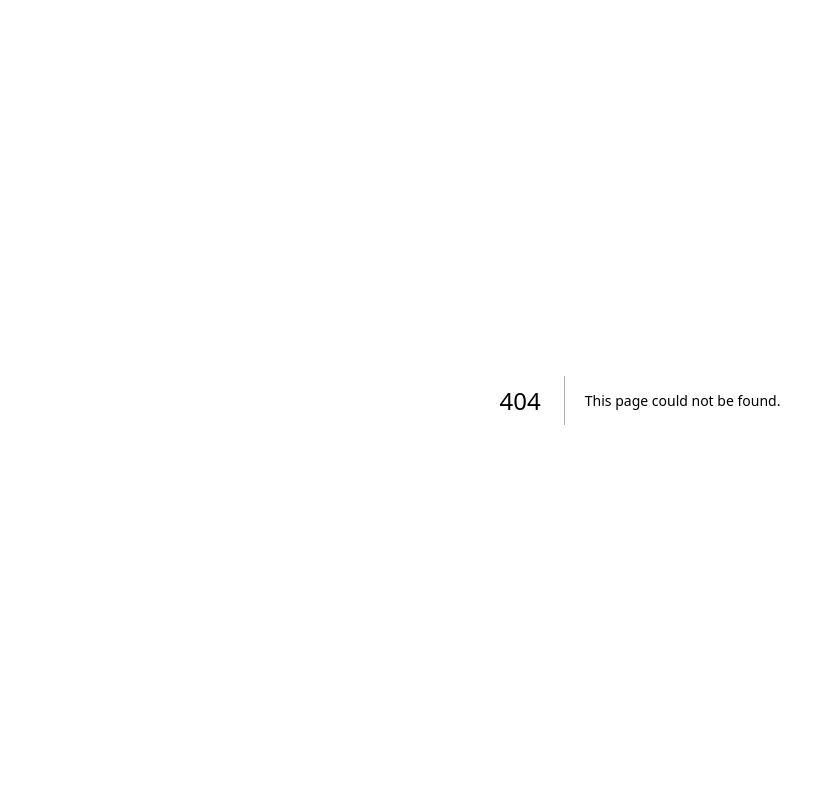
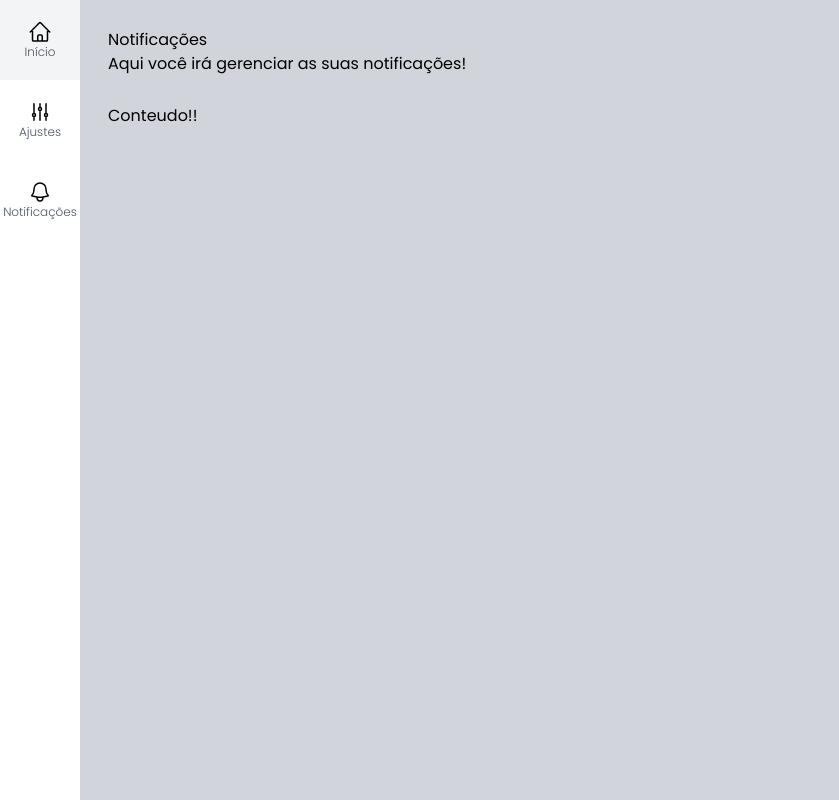
Before and after one commit to marcelolinck/admin-template, a Next.js app: page /notificacoes in a window 1280 px wide. Before the commit this address had no page. Shown: the whole page, without its empty margins (0-839 px from the left). Built offline with nearby package versions, Linux system fonts and the light colour scheme.

Commit message:
169. Componente Menu Lateral #2

```diff
--- /dev/null
+++ b/src/pages/notificacoes.tsx
@@ -0,0 +1,8 @@
+import Layout from '../components/template/Layout'
+export default function Notificacoes() {
+  return (
+    <Layout titulo="Notificações" subtitulo="Aqui você irá gerenciar as suas notificações!">
+      <h3>Conteudo!!</h3>
+    </Layout>
+  )
+}
```
